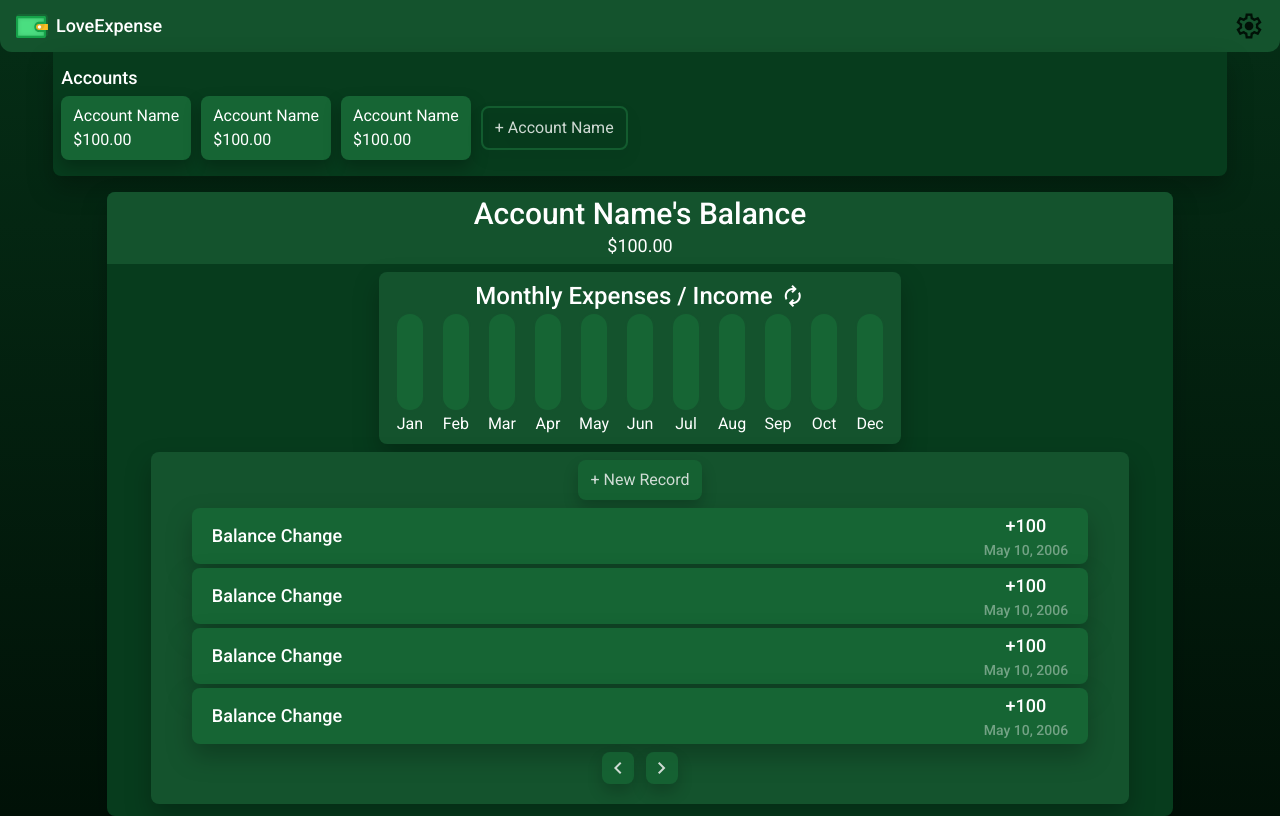
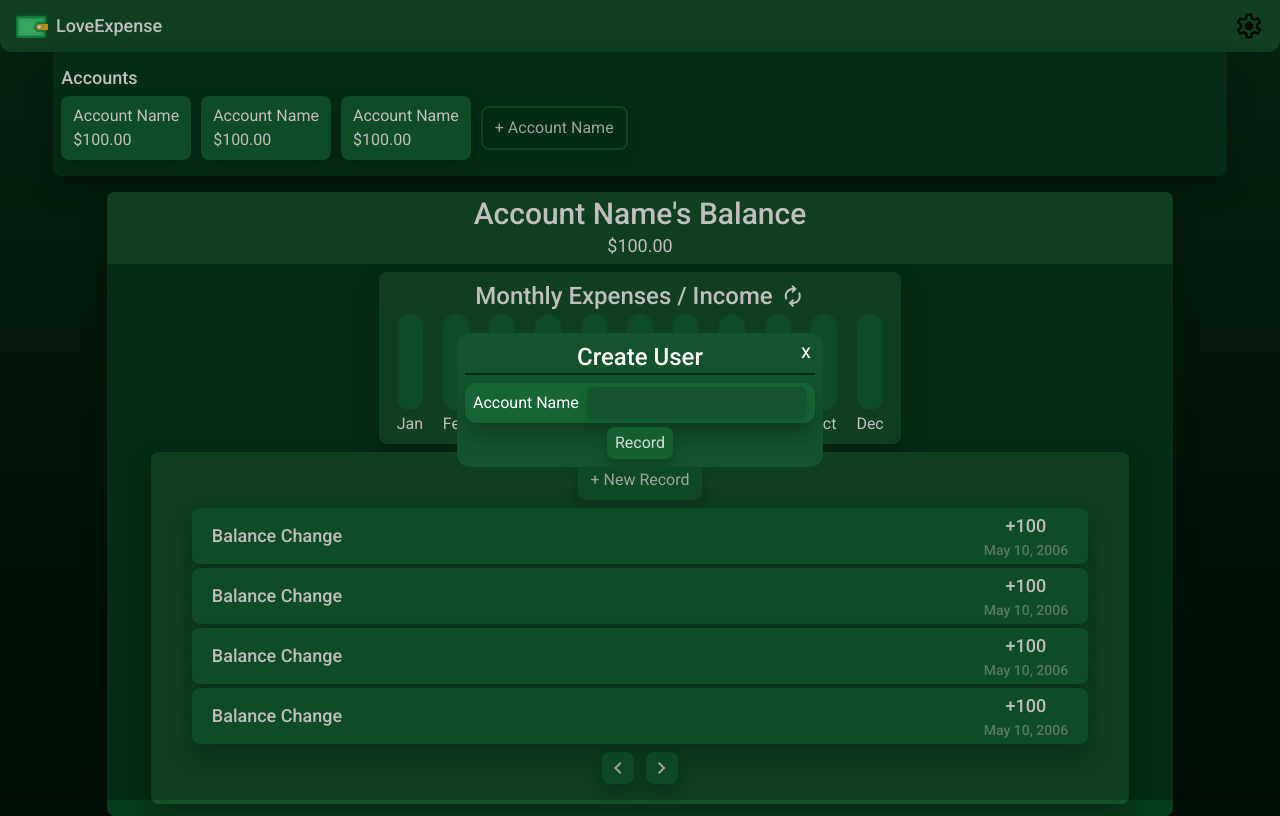
Before and after one commit to Skirbs/LoveExpense-Budget-Planner, a React (Vite) app: page / in a window 1280 px wide. Both pictures are taken after a click on the button "+ Account Name". Built offline with nearby package versions, Linux system fonts and the light colour scheme.

Commit message:
Added AddAccount Functionality + ForceUpdate + Minor Fixes

```diff
--- a/src/App.jsx
+++ b/src/App.jsx
@@ -2,12 +2,22 @@ import "./App.css";
 import Navigation from "./components/MainComponents/Navigation/Navigation";
 import Main from "./components/MainComponents/Main/Main";
 import DataContextComponent from "./store/dataContext";
+import {useEffect, useReducer, useState} from "react";
+
 function App() {
+  /* ForceUpdate fixes bugs for refs */
+  const [forceUpdate, setForceUpdate] = useState(true);
+  useEffect(() => {
+    setForceUpdate(false);
+  }, []);
+
   return (
-    <DataContextComponent>
-      <Navigation />
-      <Main />
-    </DataContextComponent>
+    <>
+      <DataContextComponent>
+        <Navigation />
+        <Main />
+      </DataContextComponent>
+    </>
   );
 }
 
--- a/src/components/MainComponents/Dialog/NewUserDialog.jsx
+++ b/src/components/MainComponents/Dialog/NewUserDialog.jsx
@@ -1,23 +1,37 @@
+import {useRef, forwardRef, useContext} from "react";
 import {createPortal} from "react-dom";
-import {useRef} from "react";
+import {DataContext} from "../../../store/dataContext";
 import Dialog from "./Dialog";
 import Card from "../../ReusableComponents/Card";
 import Input from "../../ReusableComponents/Input";
 import Button from "../../ReusableComponents/Button";
 import Select from "../../ReusableComponents/Select";
 
-export default function NewUserDialog() {
-  const dialogRef = useRef();
+export default forwardRef(function NewUserDialog(props, ref) {
+  const dataCtx = useContext(DataContext);
+  const nameRef = useRef();
+
+  function newUserHandler(e) {
+    e.preventDefault();
+    dataCtx.addUser(nameRef.current.value);
+  }
+
   return createPortal(
-    <Dialog ref={dialogRef} header="Create User">
+    <Dialog ref={ref} header="Create User">
       <form
-        onSubmit={() => {}}
+        onSubmit={newUserHandler}
         className="flex flex-col items-center gap-1 mt-2 w-[80vw] sm:w-[350px]">
         <Card className="bg-green-800 w-full flex items-center justify-between px-2 py-1 rounded-xl">
           <label className="w-fit mr-2 text-center" htmlFor="new-user-name">
             Account Name
           </label>
-          <Input id="new-user-name" className="bg-green-900 flex-1" type="text" maxLength="24" />
+          <Input
+            ref={nameRef}
+            id="new-user-name"
+            className="bg-green-900 flex-1"
+            type="text"
+            maxLength="24"
+          />
         </Card>
 
         <Button className="!py-1 !px-2" type="submit" opacityChange>
@@ -27,4 +41,4 @@ export default function NewUserDialog() {
     </Dialog>,
     document.querySelector("#dialog")
   );
-}
+});
--- a/src/components/MainComponents/Dialog/RecordDIalog.jsx
+++ b/src/components/MainComponents/Dialog/RecordDIalog.jsx
@@ -7,12 +7,12 @@ import Button from "../../ReusableComponents/Button";
 import Select from "../../ReusableComponents/Select";
 
 export default function RecordDialog() {
-  const dialogRef = useRef(); /*
+  const dialogRef = useRef();
   document.addEventListener("keydown", (e) => {
     if (e.key === "r") {
       dialogRef.current.Open();
     }
-  }); */
+  });
   return createPortal(
     <Dialog ref={dialogRef} header="Balance Record">
       <form
--- a/src/components/MainComponents/Main/AccountManager/AddAccount.jsx
+++ b/src/components/MainComponents/Main/AccountManager/AddAccount.jsx
@@ -1,11 +1,20 @@
+import {useRef} from "react";
 import Button from "../../../ReusableComponents/Button";
 import NewUserDialog from "../../Dialog/NewUserDialog";
 export default function AddAccount() {
+  const dialogRef = useRef();
+  function openDialogHandler() {
+    dialogRef.current.Open();
+  }
   return (
     <>
-      <NewUserDialog />
+      <NewUserDialog ref={dialogRef} />
       <li>
-        <Button className="min-w-[128px] w-fit p-1 flex items-center" outline opacityChange>
+        <Button
+          className="min-w-[128px] w-fit p-1 flex items-center"
+          onClick={openDialogHandler}
+          outline
+          opacityChange>
           <p>+ Account Name</p>
         </Button>
       </li>
--- a/src/components/ReusableComponents/Input.jsx
+++ b/src/components/ReusableComponents/Input.jsx
@@ -1,7 +1,10 @@
-export default function Input({className, ...props}) {
+import {forwardRef} from "react";
+
+export default forwardRef(function Input({className, ...props}, ref) {
   return (
     <input
+      ref={ref}
       className={`drop-shadow-lg rounded-lg outline-none px-2.5 py-1 ${className || ""}`}
       {...props}></input>
   );
-}
+});
--- a/src/components/ReusableComponents/Select.jsx
+++ b/src/components/ReusableComponents/Select.jsx
@@ -1,4 +1,6 @@
-export default function Select({className, children, ...props}) {
+import {forwardRef} from "react";
+
+export default forwardRef(function Select({className, children, ...props}) {
   return (
     <select
       id="setting-currency"
@@ -7,4 +9,4 @@ export default function Select({className, children, ...props}) {
       {children}
     </select>
   );
-}
+});
--- a/src/store/dataContext.jsx
+++ b/src/store/dataContext.jsx
@@ -6,8 +6,13 @@ function usersDataReducer(state, action) {
   let currentState = [...state];
   switch (action.type) {
     case "ADD_USER":
-      currentState.unshift({userName: action.userName, balance: 0, history: []});
-      localStorage.setItem("usersData", currentState);
+      currentState.unshift({
+        userName: action.payload.userName,
+        balance: 0,
+        history: [],
+        key: Math.random().toString(36).slice(2, -1),
+      });
+      localStorage.setItem("usersData", JSON.stringify(currentState));
       return currentState;
       break;
   }
```
